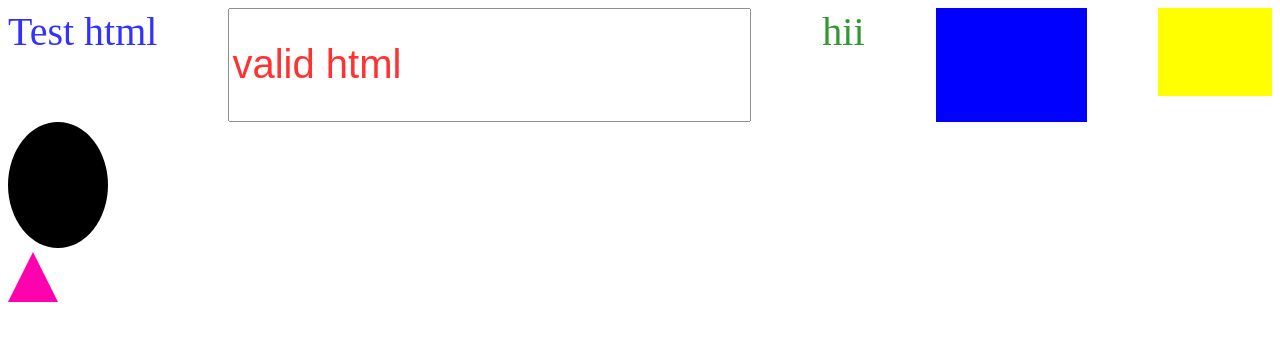
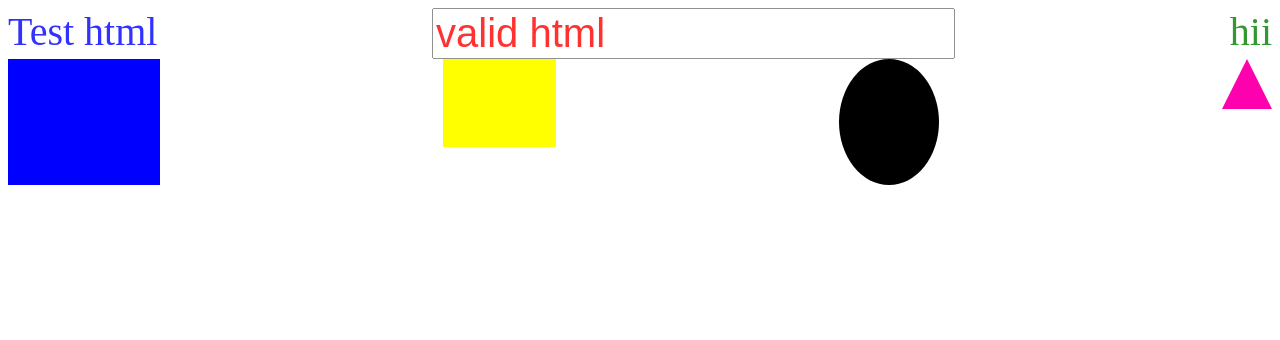
Before and after one commit to Herve176/htmlcss, a plain HTML site: page index.html in a window 1280 px wide. Drawn offline with Linux system fonts and the light colour scheme.

Commit message:
arrange my shapes

```diff
--- a/index.html
+++ b/index.html
@@ -12,12 +12,14 @@
         <input type="text" value="valid html" id="ok">
 
     <div id="ja">hii</div>
+    </div>
 
-    <div class="square" ></div>
-    <div class="rectangle" ></div>
+    <div class="parent2">
+        <div class="square" ></div>
+        <div class="rectangle" ></div>
+        <span class="circle" ></span>
+        <div class="triangle" ></div>
+    </div>
 
-    </div>
-    <span class="circle" ></span>
-    <div class="triangle" ></div>
 </body>
 </html>
--- a/style.css
+++ b/style.css
@@ -5,6 +5,10 @@
 
 
 
+}
+.parent2{
+    display: flex;
+    justify-content: space-between;
 }
 #yes,#ok,#ja{
 
```
